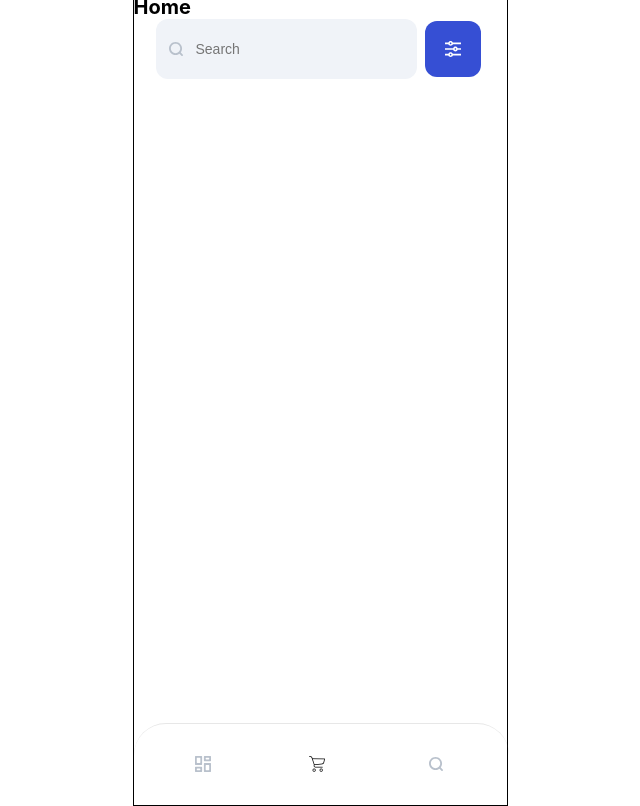
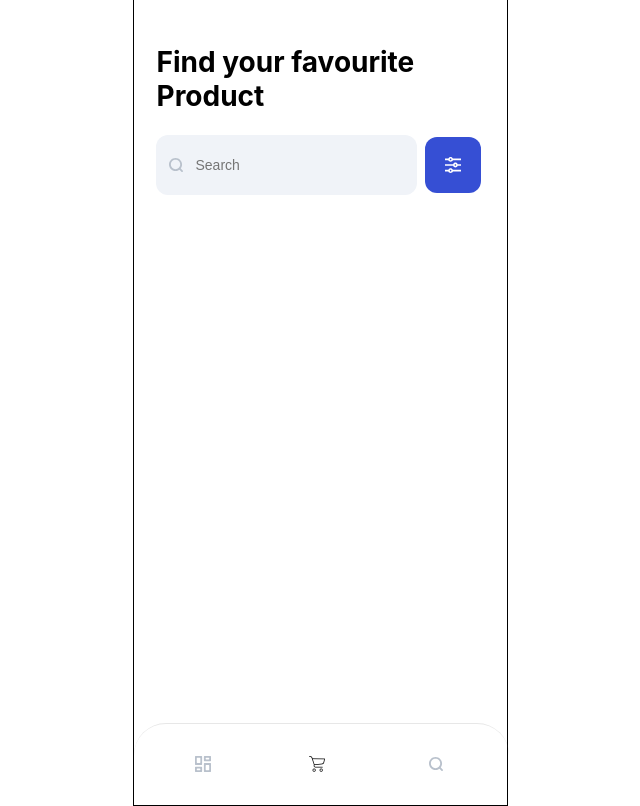
Before and after one commit to elmin-musija/e-commerce-shop, a React (Create React App) app: page /home in a window 1280 px wide. Shown: the whole page, without its empty margins (320-960 px from the left). Built offline with nearby package versions, Linux system fonts and the light colour scheme.

Commit message:
add-headline-home

```diff
--- a/src/pages/Home/Home.css
+++ b/src/pages/Home/Home.css
@@ -3,3 +3,8 @@
 	width: 100%;
 	height: 100%;
 }
+
+.home__h1 {
+	font-size: 2.8rem;
+	padding: 50px 76px 22px 23px;
+}
--- a/src/pages/Home/Home.js
+++ b/src/pages/Home/Home.js
@@ -5,7 +5,7 @@ import "./Home.css";
 const Home = (props) => {
 	return (
 		<div className="home">
-			<h1>Home</h1>
+			<h1 className="home__h1">Find your favourite Product</h1>
 			<SearchBar />
 			<Footer />
 		</div>
```
